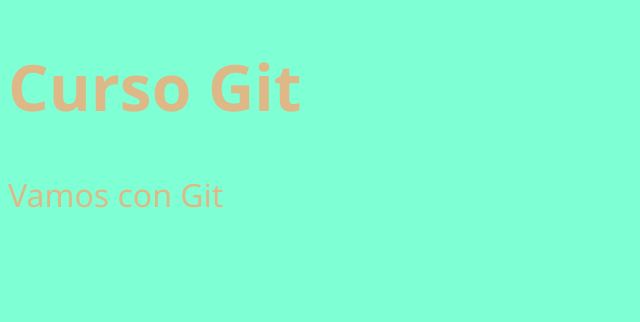
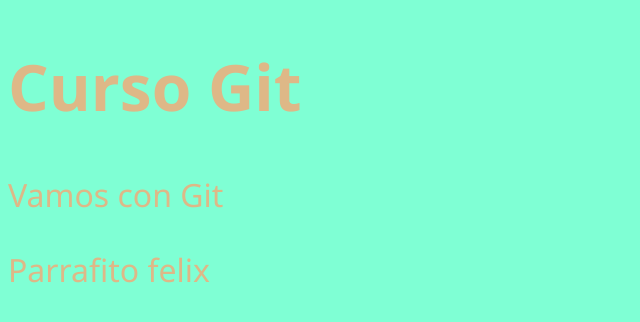
Before and after one commit to franBauSomos77/visualGitHub, a plain HTML site: page index.html in a window 1280 px wide. Shown: the whole page, without its empty margins (0-640 px from the left). Drawn offline with Linux system fonts and the light colour scheme.

Commit message:
Update index.html

```diff
--- a/index.html
+++ b/index.html
@@ -9,5 +9,6 @@
 <body>
     <h1>Curso Git</h1>
     <p>Vamos con Git</p>
+    <p>Parrafito felix</p>
 </body>
 </html>
```
